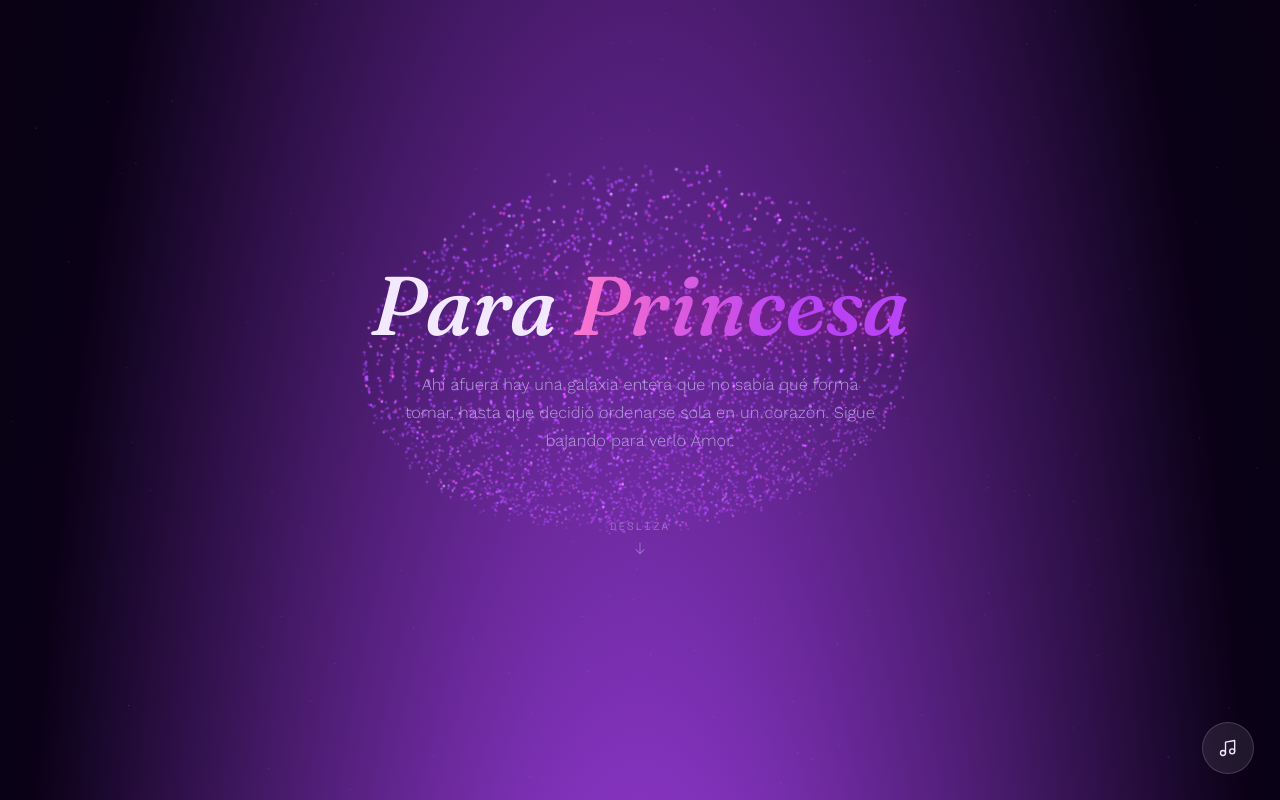
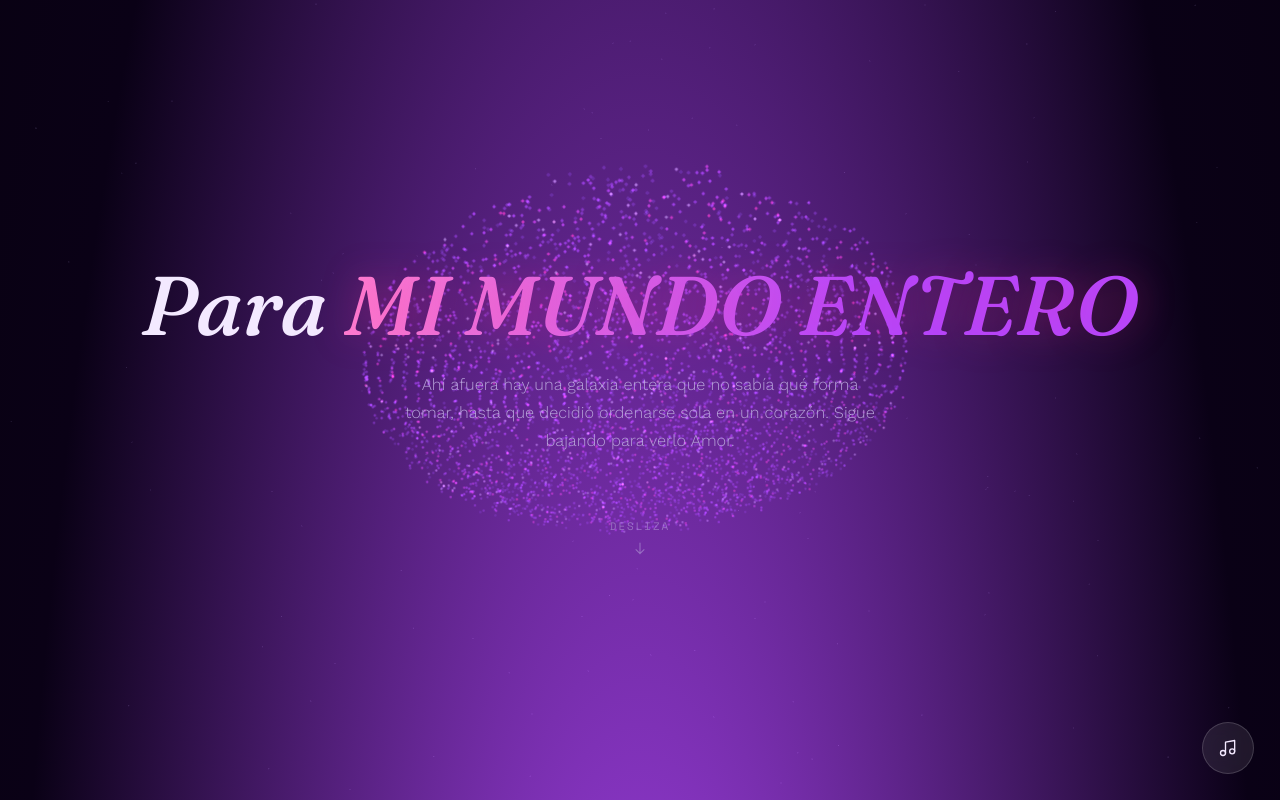
Before and after one commit to cardalloj-code/Para-la-Persona-que-Amo--M-, a plain HTML site: page index.html in a window 1280 px wide. Shown: the top 800 px of the page. Drawn offline with nearby package versions, Linux system fonts and the light colour scheme; animation ran at ten frames a second.

Commit message:
Update index.html

```diff
--- a/index.html
+++ b/index.html
@@ -40,7 +40,7 @@
     <!-- ===================== HERO ===================== -->
     <section class="hero">
       <p class="eyebrow"></p>
-      <h1>Para <span class="name">Princesa</span></h1>
+      <h1>Para <span class="name">MI MUNDO ENTERO</span></h1>
       <p class="hero-sub">
         Ahí afuera hay una galaxia entera que no sabía qué forma tomar,
         hasta que decidió ordenarse sola en un corazón. Sigue bajando para verlo Amor.
```
